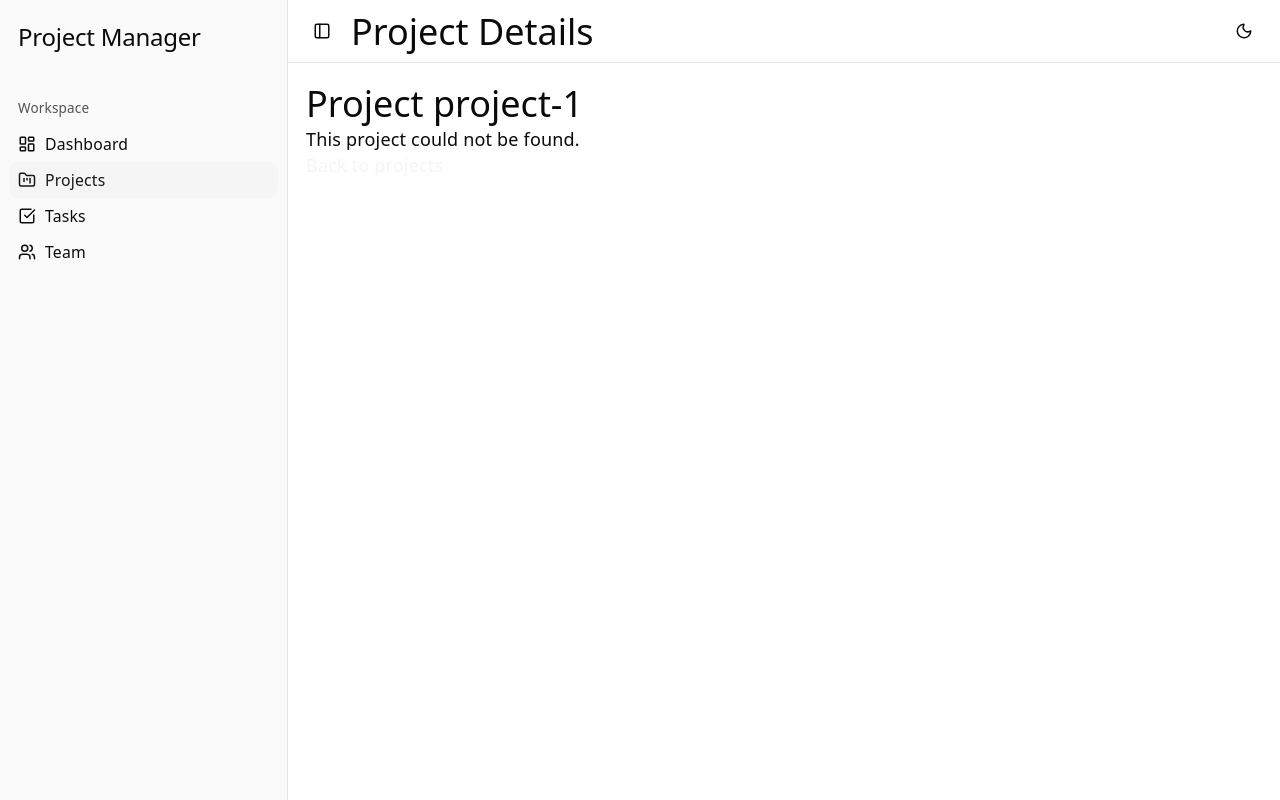
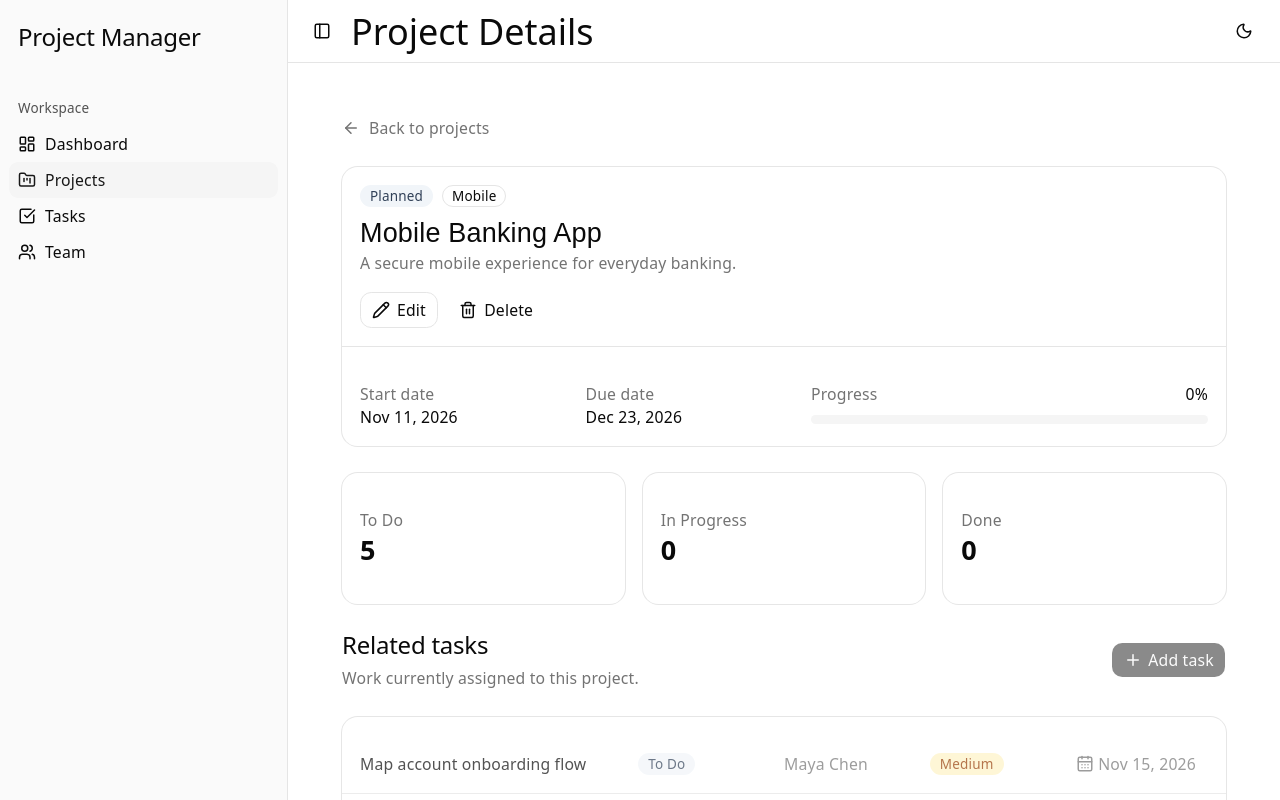
Before and after one commit to portg1/Project-Managemen, a React (Vite) app: page /projects/project-1 in a window 1280 px wide. Built offline with nearby package versions, Linux system fonts and the light colour scheme.

Commit message:
fix: stabilize project task selector

```diff
--- a/src/pages/ProjectDetailsPage.jsx
+++ b/src/pages/ProjectDetailsPage.jsx
@@ -1,6 +1,120 @@
-import { Link, useParams } from 'react-router'
+import { useMemo, useState } from 'react'
+import { ArrowLeft, CalendarDays, Pencil, Plus, Trash2 } from 'lucide-react'
+import { Link, useNavigate, useParams } from 'react-router'
+import { Badge } from '@/components/ui/badge'
+import { Button } from '@/components/ui/button'
+import { Card, CardContent, CardHeader, CardTitle } from '@/components/ui/card'
+import { ConfirmDialog } from '@/components/ui/confirm-dialog'
+import { EmptyState } from '@/components/ui/empty-state'
+import ProjectFormDialog from '@/components/projects/ProjectFormDialog.jsx'
+import { toast } from '@/components/ui/sonner'
+import { useProjectStore } from '@/store/projectStore.js'
+import { selectMemberById, selectProjectById, selectTasksForProject } from '@/store/selectors.js'
+import { getProjectProgress } from '@/data/seedData.js'
+import { deleteProject, updateProject } from '@/services/projects/projectCrudService.js'
+import { useShallow } from 'zustand/react/shallow'
+
+const STATUS_LABELS = { todo: 'To Do', in_progress: 'In Progress', done: 'Done' }
+const PROJECT_STATUS_LABELS = { planned: 'Planned', active: 'Active', on_hold: 'On Hold', completed: 'Completed' }
+
+function formatDate(value) {
+  if (!value) return 'Not set'
+  return new Intl.DateTimeFormat(undefined, { dateStyle: 'medium' }).format(new Date(`${value}T12:00:00`))
+}
 
 export default function ProjectDetailsPage() {
   const { id } = useParams()
-  return <section className="page"><h1>Project {id}</h1><p>This project could not be found.</p><p><Link to="/projects">Back to projects</Link></p></section>
+  const navigate = useNavigate()
+  const [formOpen, setFormOpen] = useState(false)
+  const [deleteOpen, setDeleteOpen] = useState(false)
+  const project = useProjectStore((state) => selectProjectById(state, id))
+  const tasks = useProjectStore(useShallow((state) => selectTasksForProject(state, id)))
+  const members = useProjectStore((state) => state.members)
+
+  const progress = useMemo(() => getProjectProgress(id, tasks), [id, tasks])
+  const counts = useMemo(() => ({
+    todo: tasks.filter((task) => task.status === 'todo').length,
+    in_progress: tasks.filter((task) => task.status === 'in_progress').length,
+    done: tasks.filter((task) => task.status === 'done').length,
+  }), [tasks])
+
+  if (!project) {
+    return (
+      <section className="mx-auto flex w-full max-w-3xl flex-col gap-4 p-4 md:p-8">
+        <h1>Project not found</h1>
+        <p className="text-muted-foreground">This project may have been deleted or the link may be invalid.</p>
+        <Button asChild className="w-fit"><Link to="/projects">Back to projects</Link></Button>
+      </section>
+    )
+  }
+
+  function saveProject(values) {
+    if (!updateProject(project.id, values)) {
+      toast.error('Could not update project.')
+      return
+    }
+    toast.success('Project updated successfully.')
+    setFormOpen(false)
+  }
+
+  function removeProject() {
+    if (!deleteProject(project.id)) {
+      toast.error('Could not delete project.')
+      return
+    }
+    toast.success('Project deleted successfully.')
+    navigate('/projects')
+  }
+
+  return (
+    <section className="mx-auto flex w-full max-w-7xl flex-col gap-6 p-4 md:p-8">
+      <Link to="/projects" className="flex w-fit items-center gap-2 text-sm text-muted-foreground hover:text-foreground">
+        <ArrowLeft aria-hidden="true" className="size-4" /> Back to projects
+      </Link>
+
+      <Card>
+        <CardHeader className="gap-4 border-b sm:flex-row sm:items-start sm:justify-between">
+          <div className="min-w-0">
+            <div className="mb-2 flex flex-wrap items-center gap-2">
+              <Badge variant={project.status}>{PROJECT_STATUS_LABELS[project.status] || project.status}</Badge>
+              {project.tag && <Badge variant="outline">{project.tag}</Badge>}
+            </div>
+            <CardTitle className="text-2xl">{project.name}</CardTitle>
+            <p className="mt-2 max-w-3xl text-muted-foreground">{project.description || 'No description provided.'}</p>
+          </div>
+          <div className="flex shrink-0 gap-2">
+            <Button type="button" variant="outline" onClick={() => setFormOpen(true)}><Pencil aria-hidden="true" /> Edit</Button>
+            <Button type="button" variant="danger" onClick={() => setDeleteOpen(true)}><Trash2 aria-hidden="true" /> Delete</Button>
+          </div>
+        </CardHeader>
+        <CardContent className="grid gap-6 pt-4 md:grid-cols-[1fr_1fr_2fr]">
+          <div><p className="text-sm text-muted-foreground">Start date</p><p className="mt-1 font-medium">{formatDate(project.startDate)}</p></div>
+          <div><p className="text-sm text-muted-foreground">Due date</p><p className="mt-1 font-medium">{formatDate(project.dueDate)}</p></div>
+          <div>
+            <div className="mb-2 flex justify-between text-sm"><span className="text-muted-foreground">Progress</span><span className="font-medium">{progress}%</span></div>
+            <div className="h-2 overflow-hidden rounded-full bg-muted" role="progressbar" aria-label="Project progress" aria-valuenow={progress} aria-valuemin="0" aria-valuemax="100"><div className="h-full rounded-full bg-primary transition-all" style={{ width: `${progress}%` }} /></div>
+          </div>
+        </CardContent>
+      </Card>
+
+      <div className="grid gap-4 sm:grid-cols-3">
+        {Object.entries({ todo: 'To Do', in_progress: 'In Progress', done: 'Done' }).map(([status, label]) => <Card key={status}><CardContent className="p-4"><p className="text-sm text-muted-foreground">{label}</p><p className="mt-1 text-2xl font-semibold">{counts[status]}</p></CardContent></Card>)}
+      </div>
+
+      <div className="flex items-center justify-between gap-4"><div><h2>Related tasks</h2><p className="text-sm text-muted-foreground">Work currently assigned to this project.</p></div><Button type="button" disabled title="TaskFormDialog from issue #17 is not available yet"><Plus aria-hidden="true" /> Add task</Button></div>
+      {tasks.length === 0 ? <EmptyState title="No tasks yet" description="Tasks added to this project will appear here." /> : (
+        <Card><CardContent className="p-0"><div className="divide-y">
+          {tasks.map((task) => {
+            const assignee = selectMemberById({ members }, task.assigneeId)
+            return <button type="button" key={task.id} disabled title="TaskFormDialog from issue #17 is not available yet" className="grid w-full cursor-not-allowed gap-3 p-4 text-left opacity-70 md:grid-cols-[minmax(0,2fr)_1fr_1fr_1fr_1fr] md:items-center">
+              <span className="min-w-0 font-medium">{task.title}</span><Badge variant={task.status}>{STATUS_LABELS[task.status] || task.status}</Badge><span className="text-sm text-muted-foreground">{assignee?.name || 'Unassigned'}</span><Badge variant={task.priority}>{task.priority}</Badge><span className="flex items-center gap-1 text-sm text-muted-foreground"><CalendarDays aria-hidden="true" className="size-4" />{formatDate(task.dueDate)}</span>
+            </button>
+          })}
+        </div></CardContent></Card>
+      )}
+
+      <ProjectFormDialog open={formOpen} onOpenChange={setFormOpen} project={project} onSubmit={saveProject} />
+      <ConfirmDialog open={deleteOpen} onOpenChange={setDeleteOpen} title={`Delete “${project.name}”?`} description="Deleting this project will also delete its related tasks." confirmLabel="Delete project" variant="destructive" onConfirm={removeProject} />
+    </section>
+  )
 }
```
